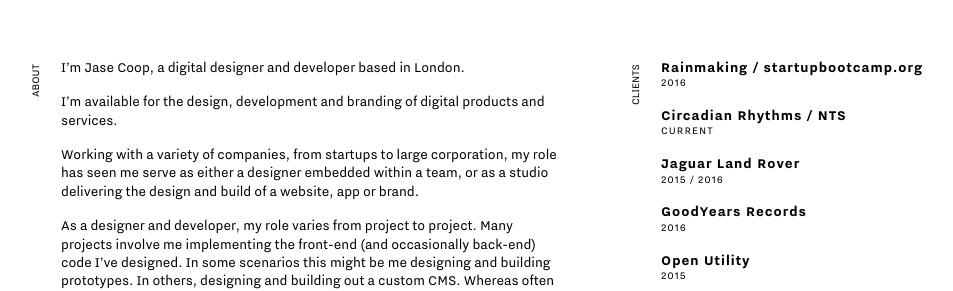
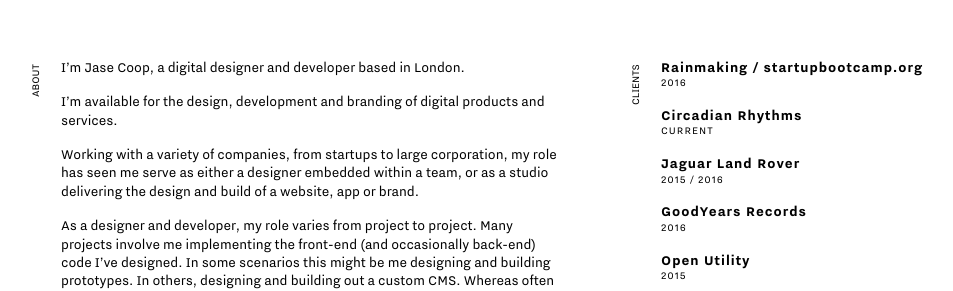
Before and after one commit to maxwellcooper/maxwellcooper.github.io, a Jekyll site: the page built from index.html, in a window 1280 px wide. Shown: the part 319-610 px from the top of the page, without its empty margins (11-964 px from the left). Built offline with Jekyll 4.4.1, drawn with Linux system fonts in a browser that asks for light colours.

Commit message:
Update index.html

```diff
--- a/index.html
+++ b/index.html
@@ -67,7 +67,7 @@
           <div class="fCaps">2016</div>
         </div>
         <div class="mb3">
-          <div class="f4">Circadian Rhythms / NTS</div>
+          <div class="f4">Circadian Rhythms</div>
           <div class="fCaps">Current</div>
         </div>
         <div class="mb3">
```
